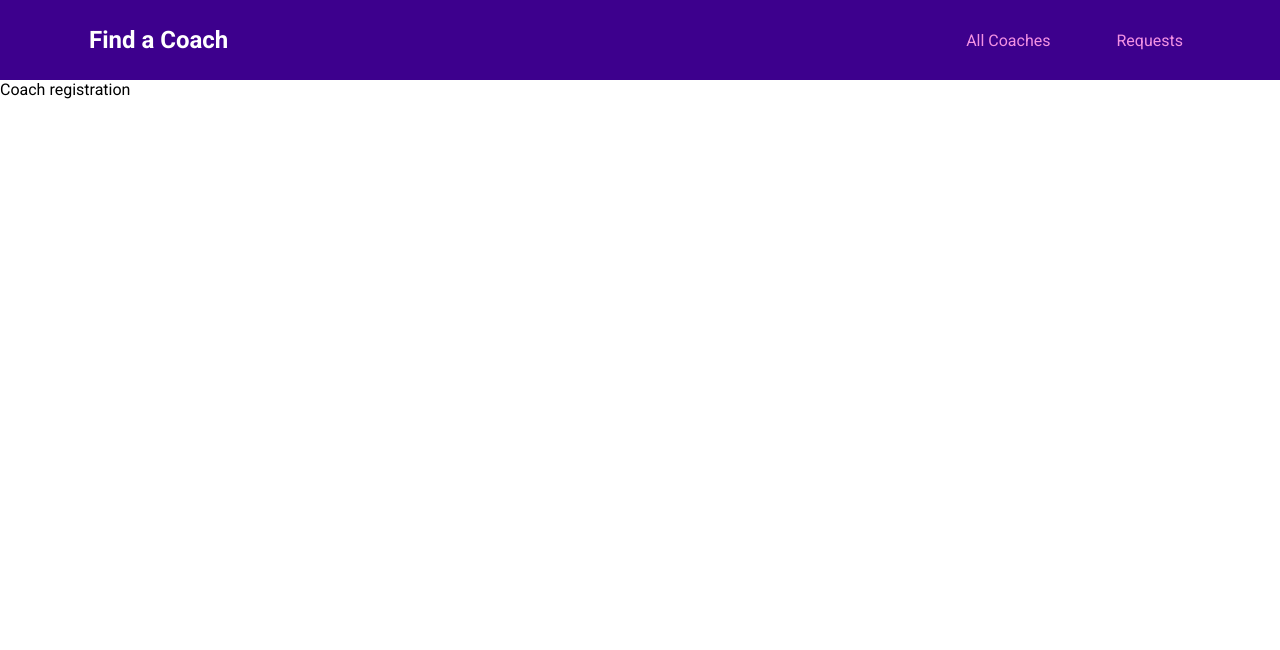
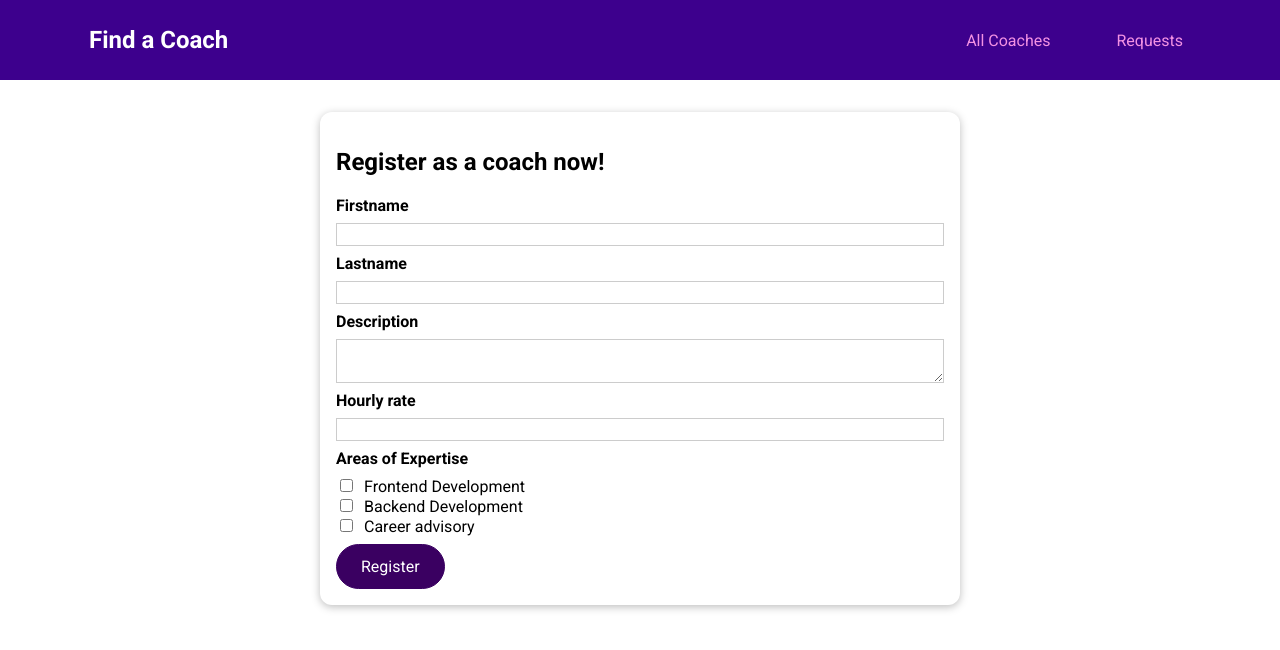
Before and after one commit to iNo0r/Vue-demo-find-a-coach, a Vue app: page /register in a window 1280 px wide. Shown: the top 650 px of the page. Built offline with nearby package versions, Linux system fonts and the light colour scheme.

Commit message:
styling the form

```diff
--- a/src/components/coaches/CoachForm.vue
+++ b/src/components/coaches/CoachForm.vue
@@ -13,7 +13,7 @@
       <textarea
         type="text"
         id="description"
-        v-model.trim="desctiption"
+        v-model.trim="description"
       ></textarea>
     </div>
     <div class="form-control">
@@ -59,12 +59,67 @@ export default {
         rate: this.rate,
         areas: this.areas
       };
+      console.log(formData);
     }
   }
 };
 </script>
 
 <style>
+.form-control {
+  margin: 0.5rem 0;
+}
+
+label {
+  font-weight: bold;
+  display: block;
+  margin-bottom: 0.5rem;
+}
+
+input[type='checkbox'] + label {
+  font-weight: normal;
+  display: inline;
+  margin: 0 0 0 0.5rem;
+}
+
+input,
+textarea {
+  display: block;
+  width: 100%;
+  border: 1px solid #ccc;
+  font: inherit;
+}
+
+input:focus,
+textarea:focus {
+  background-color: #f0e6fd;
+  outline: none;
+  border-color: #3d008d;
+}
+
+input[type='checkbox'] {
+  display: inline;
+  width: auto;
+  border: none;
+}
+
+input[type='checkbox']:focus {
+  outline: #3d008d solid 1px;
+}
+
+h3 {
+  margin: 0.5rem 0;
+  font-size: 1rem;
+}
+
+.invalid label {
+  color: red;
+}
+
+.invalid input,
+.invalid textarea {
+  border: 1px solid red;
+}
 /*
     Questions
 
--- a/src/components/pages/coaches/Coachregistration.vue
+++ b/src/components/pages/coaches/Coachregistration.vue
@@ -1,5 +1,19 @@
 <template>
   <div>
-    Coach registration
+    <base-card>
+      <h2>
+        Register as a coach now!
+      </h2>
+      <coach-form></coach-form>
+    </base-card>
   </div>
 </template>
+
+<script>
+import CoachForm from '../../coaches/CoachForm.vue';
+export default {
+  components: {
+    CoachForm
+  }
+};
+</script>
```
